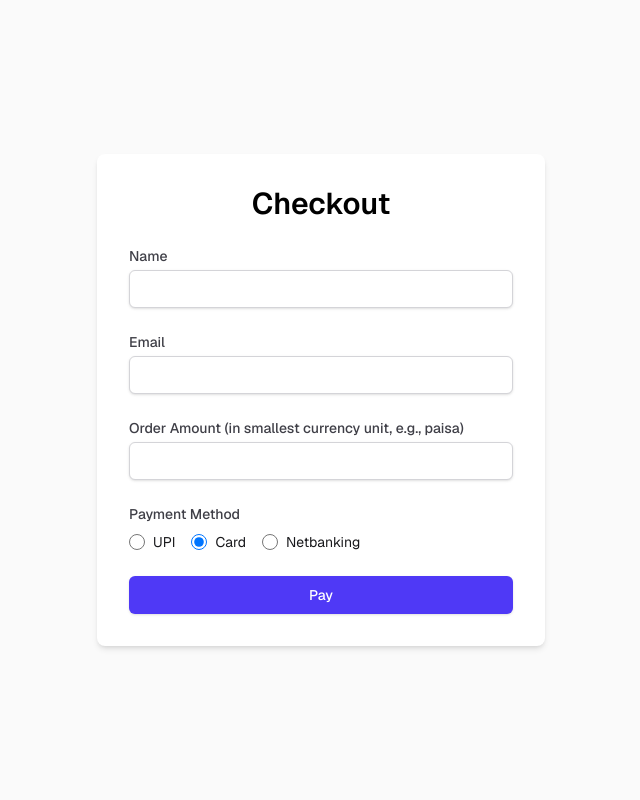
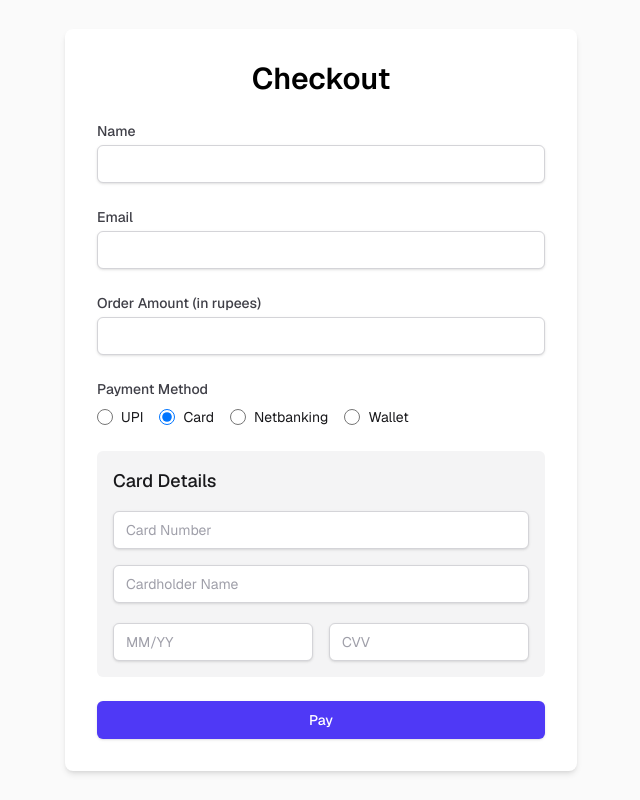
Before and after one commit to Hemanth-Py/mycheckout, a Next.js app: page / in a window 1280 px wide. Both pictures are taken after a click on the radio button "Card". Shown: the whole page, without its empty margins (319-959 px from the left). Built offline with nearby package versions, Linux system fonts and the light colour scheme.

Commit message:
feat: Add support for card, netbanking, and wallet payment methods in checkout

```diff
--- a/src/app/api/checkout/route.ts
+++ b/src/app/api/checkout/route.ts
@@ -23,6 +23,7 @@ export async function POST(req: Request) {
             {
               name: name,
               email_id: email,
+              donation_price: parseInt(amount),
             },
           ],
         },
@@ -46,6 +47,7 @@ export async function POST(req: Request) {
       body: JSON.stringify({
         kh_order_id: khOrderId,
         order_amount: parseInt(amount),
+        donation_price: parseInt(amount),
         currency_id: 1,
         payment_method: 1, // Assuming UPI
       }),
--- a/src/app/page.tsx
+++ b/src/app/page.tsx
@@ -13,6 +13,18 @@ export default function Home() {
   const [amount, setAmount] = useState('');
   const [paymentMethod, setPaymentMethod] = useState('upi');
   const [scriptLoaded, setScriptLoaded] = useState(false);
+
+  // Card details
+  const [cardNumber, setCardNumber] = useState('');
+  const [cardExpiry, setCardExpiry] = useState('');
+  const [cardCvv, setCardCvv] = useState('');
+  const [cardName, setCardName] = useState('');
+
+  // Netbanking details
+  const [bankCode, setBankCode] = useState('');
+
+  // Wallet details
+  const [wallet, setWallet] = useState('');
 
   useEffect(() => {
     const script = document.createElement('script');
@@ -50,21 +62,36 @@ export default function Home() {
       }
 
       const orderData = await res.json();
-      const { order_id, rzp_api_key } = orderData;
+      const { order_id, rzp_api_key, order_amount } = orderData;
 
       const rzp = new window.Razorpay({
         key: rzp_api_key,
         // redirect: true, // Uncomment this for redirection flow
       });
 
-      const paymentData = {
+      let paymentData: any = {
         order_id: order_id,
-        amount: parseInt(amount) * 100,
+        amount: order_amount * 100,
         currency: 'INR',
         method: paymentMethod,
         email: email,
         contact: '9999999999', // Replace with actual contact number
       };
+
+      if (paymentMethod === 'card') {
+        const [expiry_month, expiry_year] = cardExpiry.split('/');
+        paymentData.card = {
+          number: cardNumber,
+          expiry_month: expiry_month.trim(),
+          expiry_year: expiry_year.trim(),
+          cvv: cardCvv,
+          name: cardName,
+        };
+      } else if (paymentMethod === 'netbanking') {
+        paymentData.bank = bankCode;
+      } else if (paymentMethod === 'wallet') {
+        paymentData.wallet = wallet;
+      }
 
       rzp.createPayment(paymentData);
 
@@ -84,12 +111,13 @@ export default function Home() {
   };
 
   return (
-    <div className="flex min-h-screen items-center justify-center bg-zinc-50 font-sans dark:bg-black">
-      <main className="w-full max-w-md p-8 bg-white dark:bg-zinc-900 rounded-lg shadow-md">
+    <div className="flex min-h-screen items-center justify-center bg-zinc-50 font-sans dark:bg-black p-4">
+      <main className="w-full max-w-lg p-8 bg-white dark:bg-zinc-900 rounded-lg shadow-md">
         <h1 className="text-3xl font-semibold text-center text-black dark:text-zinc-50 mb-6">
           Checkout
         </h1>
         <form onSubmit={handleSubmit} className="space-y-6">
+          {/* ... existing form fields for name, email, amount ... */}
           <div>
             <label
               htmlFor="name"
@@ -127,7 +155,7 @@ export default function Home() {
               htmlFor="amount"
               className="block text-sm font-medium text-zinc-700 dark:text-zinc-300"
             >
-              Order Amount (in smallest currency unit, e.g., paisa)
+              Order Amount (in rupees)
             </label>
             <input
               id="amount"
@@ -185,8 +213,86 @@ export default function Home() {
                   Netbanking
                 </label>
               </div>
+              <div className="flex items-center">
+                <input
+                  id="wallet"
+                  name="paymentMethod"
+                  type="radio"
+                  value="wallet"
+                  checked={paymentMethod === 'wallet'}
+                  onChange={(e) => setPaymentMethod(e.target.value)}
+                  className="focus:ring-indigo-500 h-4 w-4 text-indigo-600 border-zinc-300"
+                />
+                <label htmlFor="wallet" className="ml-2 block text-sm text-zinc-900 dark:text-zinc-100">
+                  Wallet
+                </label>
+              </div>
             </div>
           </div>
+
+          {paymentMethod === 'card' && (
+            <div className="space-y-4 rounded-md bg-zinc-100 dark:bg-zinc-800 p-4">
+              <h3 className="text-lg font-medium text-zinc-900 dark:text-zinc-100">Card Details</h3>
+              <input
+                type="text"
+                placeholder="Card Number"
+                value={cardNumber}
+                onChange={(e) => setCardNumber(e.target.value)}
+                className="mt-1 block w-full px-3 py-2 bg-white dark:bg-zinc-700 border border-zinc-300 dark:border-zinc-600 rounded-md shadow-sm placeholder-zinc-400 focus:outline-none focus:ring-indigo-500 focus:border-indigo-500 sm:text-sm"
+              />
+              <input
+                type="text"
+                placeholder="Cardholder Name"
+                value={cardName}
+                onChange={(e) => setCardName(e.target.value)}
+                className="mt-1 block w-full px-3 py-2 bg-white dark:bg-zinc-700 border border-zinc-300 dark:border-zinc-600 rounded-md shadow-sm placeholder-zinc-400 focus:outline-none focus:ring-indigo-500 focus:border-indigo-500 sm:text-sm"
+              />
+              <div className="flex space-x-4">
+                <input
+                  type="text"
+                  placeholder="MM/YY"
+                  value={cardExpiry}
+                  onChange={(e) => setCardExpiry(e.target.value)}
+                  className="mt-1 block w-full px-3 py-2 bg-white dark:bg-zinc-700 border border-zinc-300 dark:border-zinc-600 rounded-md shadow-sm placeholder-zinc-400 focus:outline-none focus:ring-indigo-500 focus:border-indigo-500 sm:text-sm"
+                />
+                <input
+                  type="text"
+                  placeholder="CVV"
+                  value={cardCvv}
+                  onChange={(e) => setCardCvv(e.target.value)}
+                  className="mt-1 block w-full px-3 py-2 bg-white dark:bg-zinc-700 border border-zinc-300 dark:border-zinc-600 rounded-md shadow-sm placeholder-zinc-400 focus:outline-none focus:ring-indigo-500 focus:border-indigo-500 sm:text-sm"
+                />
+              </div>
+            </div>
+          )}
+
+          {paymentMethod === 'netbanking' && (
+            <div className="space-y-4 rounded-md bg-zinc-100 dark:bg-zinc-800 p-4">
+              <h3 className="text-lg font-medium text-zinc-900 dark:text-zinc-100">Netbanking Details</h3>
+              <input
+                type="text"
+                placeholder="Enter Bank Code (e.g., HDFC, SBIN)"
+                value={bankCode}
+                onChange={(e) => setBankCode(e.target.value)}
+                className="mt-1 block w-full px-3 py-2 bg-white dark:bg-zinc-700 border border-zinc-300 dark:border-zinc-600 rounded-md shadow-sm placeholder-zinc-400 focus:outline-none focus:ring-indigo-500 focus:border-indigo-500 sm:text-sm"
+              />
+            </div>
+          )}
+
+          {paymentMethod === 'wallet' && (
+            <div className="space-y-4 rounded-md bg-zinc-100 dark:bg-zinc-800 p-4">
+              <h3 className="text-lg font-medium text-zinc-900 dark:text-zinc-100">Wallet Details</h3>
+              <input
+                type="text"
+                placeholder="Enter Wallet Code (e.g., paytm, phonepe)"
+                value={wallet}
+                onChange={(e) => setWallet(e.target.value)}
+                className="mt-1 block w-full px-3 py-2 bg-white dark:bg-zinc-700 border border-zinc-300 dark:border-zinc-600 rounded-md shadow-sm placeholder-zinc-400 focus:outline-none focus:ring-indigo-500 focus:border-indigo-500 sm:text-sm"
+              />
+            </div>
+          )}
+
+
           <button
             type="submit"
             className="w-full flex justify-center py-2 px-4 border border-transparent rounded-md shadow-sm text-sm font-medium text-white bg-indigo-600 hover:bg-indigo-700 focus:outline-none focus:ring-2 focus:ring-offset-2 focus:ring-indigo-500"
```
